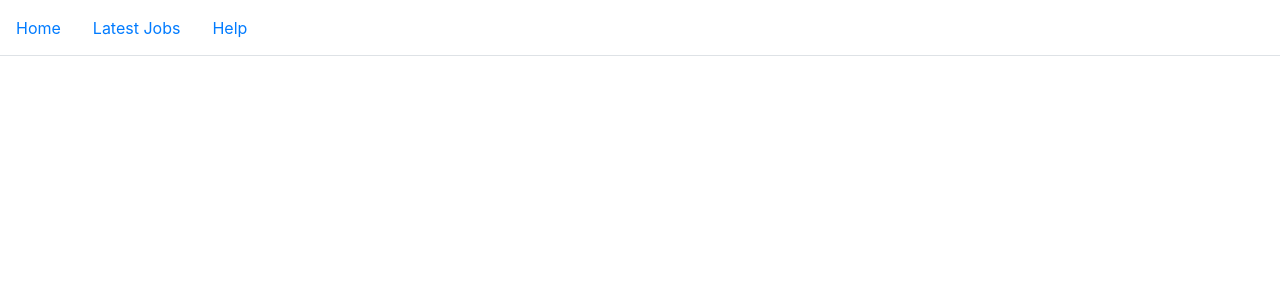
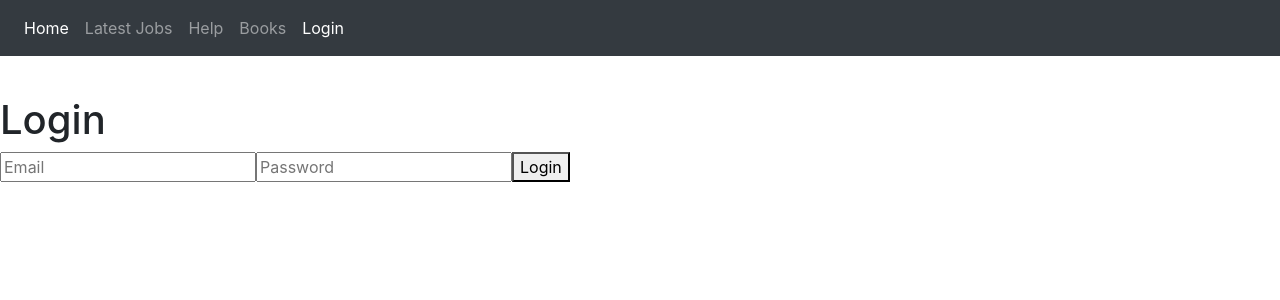
Before and after one commit to osinenkova/sae-pp-webapplication--frontend, a React (Create React App) app: page /login in a window 1280 px wide. Shown: the top 300 px of the page. Built offline with nearby package versions, Linux system fonts and the light colour scheme.

Commit message:
added Auth with Sanctum, Api communication

```diff
--- a/package.json
+++ b/package.json
@@ -24,7 +24,7 @@
     "reactstrap": "^8.6.0"
   },
   "scripts": {
-    "start": "react-scripts start",
+    "start": "set PORT=80 && react-scripts start",
     "build": "react-scripts build",
     "test": "react-scripts test",
     "eject": "react-scripts eject"
--- a/src/App.js
+++ b/src/App.js
@@ -1,12 +1,6 @@
 // LIBRARIES
 import React, { Component } from 'react';
-import { Nav, NavItem, NavLink } from 'reactstrap';
-import {
-  BrowserRouter as Router,
-  Switch,
-  Route,
-  Link
-} from "react-router-dom";
+import { BrowserRouter as Router, Switch, Route, NavLink } from 'react-router-dom';
 
 // DATA
 import data from './Data/data.json'
@@ -16,6 +10,11 @@ import Home from './Components/Pages/Home'
 import LatestJobs from './Components/Pages/Latest-Jobs'
 import Favorites from './Components/Pages/Favorites'
 import Help from './Components/Pages/Help'
+import Login from './Components/Pages/Login'
+import Books from './Components/Pages/Books'
+
+// COMPONENTS
+import apiClient from './Services/api'
 
 
 export default class App extends Component {
@@ -23,7 +22,8 @@ export default class App extends Component {
     jobs : [],
     favorites: [],
     searchJobs: '',
-    sliderValue: ''
+    sliderValue: '',
+    loggedIn: false
   }
 
   componentDidMount() {
@@ -68,34 +68,66 @@ export default class App extends Component {
       });
   }
 
+  //setLoggedIn = sessionStorage.getItem('loggedIn') == 'true' || false;
+
+  login = () => {
+    this.setState({ loggedIn: true });
+    sessionStorage.setItem('loggedIn', true);
+  };
+
+  logout = () => {
+    apiClient.post('/logout').then(response => {
+      if (response.status === 204) {
+        this.setState({ loggedIn: false });
+        sessionStorage.setItem('loggedIn', false);
+      }
+    })
+  };
+
   render () {
+
+  const authLink = this.state.loggedIn
+    ? <button onClick={this.logout} className="nav-link btn btn-link">Logout</button>
+    : <NavLink to='/login' className="nav-link">Login</NavLink>;
     let filteredSearch = this.state.jobs.filter((data) => {
+
       // TODO: second filter to search in multiple keys
 
       // slider results
       return data.level.toLowerCase().includes(this.state.sliderValue.toLowerCase())
-      // serach resultss
-       && data.level.toLowerCase().includes(this.state.searchJobs.toLowerCase()) ||
+      // search results
+       && ( data.level.toLowerCase().includes(this.state.searchJobs.toLowerCase()) ||
        data.company.toLowerCase().includes(this.state.searchJobs.toLowerCase()) ||
-       data.role.toLowerCase().includes(this.state.searchJobs.toLowerCase()) ;
+       data.role.toLowerCase().includes(this.state.searchJobs.toLowerCase()) );
     })
 
     return (
       <div className="App">
         <Router>
           <div>
-              <Nav tabs className="py-3">
-                  <NavItem>
-                   <Link to="/" className="p-3"> Home </Link>
-                  </NavItem>
-                  <NavItem>
-                  <Link to="/latest-jobs" className="p-3"> Latest Jobs </Link>
-                  </NavItem>
-                  <NavItem>
-                  <Link to="/help" className="p-3"> Help </Link>
-                  </NavItem>
-              </Nav>
+            <nav className="navbar navbar-expand-sm navbar-dark bg-dark fixed-top">
+              <div class="collapse navbar-collapse" id="navbarSupportedContent">
+                <ul className="navbar-nav">
+                  <li className="nav-item">
+                    <NavLink to="/" className="nav-link"> Home </NavLink>
+                  </li>
+                  <li className="nav-item">
+                    <NavLink to="/latest-jobs" className="nav-link"> Latest Jobs </NavLink>
+                  </li>
+                  <li className="nav-item">
+                    <NavLink to="/help" className="nav-link"> Help </NavLink>
+                  </li>
+                  <li className="nav-item">
+                  <NavLink to='/books' className="nav-link">Books</NavLink>
+                  </li>
+                  <li className="nav-item">
+                    {authLink}
+                  </li>
+                </ul>
+              </div>
+            </nav>
 
+            <div className="container mt-5 pt-5"></div>
               <Switch>
                 <Route path="/latest-jobs">
                   <LatestJobs
@@ -117,9 +149,16 @@ export default class App extends Component {
                 <Route path="/help">
                   <Help />
                 </Route>
+                <Route path='/books' exact render={props => (
+                  <Books {...props} loggedIn={this.state.loggedIn} />
+                )} />
+                <Route path='/login' render={props => (
+                  <Login {...props} login={this.login} />
+                )} />
               </Switch>
           </div>
         </Router>
+
       </div>
     );
   }
--- a/src/Components/Chart.js
+++ b/src/Components/Chart.js
@@ -1,5 +1,5 @@
 //LIBRARIES
-import React, {Component} from 'react';
+import React from 'react';
 import {withRouter} from 'react-router-dom';
 import {Pie} from 'react-chartjs-2';
 
@@ -27,7 +27,9 @@ function Chart(props) {
                     // position: 'right'
                 }
             }}
-            onElementsClick={ elem=> elem[0] !== undefined ? console.log(elem[0]._index) : null /*() => nextPath('/latest-jobs')*/ }
+            onElementsClick={ elem=> elem[0] !== undefined ? console.log(elem[0]._index) : null /*(elem) => {
+                const i = elem[0]._index;
+            nextPath('/latest-jobs/') }*/  }
             />
        </div>
    )
--- /dev/null
+++ b/src/Components/Pages/Books.js
@@ -0,0 +1,33 @@
+import React from 'react';
+import apiClient from '../../Services/api';
+
+const Books = (props) => {
+    const [books, setBooks] = React.useState([]);
+    React.useEffect(() => {
+        if (props.loggedIn) {
+            apiClient.get('/api/book')
+            .then(response => {
+                setBooks(response.data)
+            })
+            .catch(error => console.error(error));
+        }
+    }, []);
+    const bookList = books.map((book) =>
+        <div key={book.id}
+            className="list-group-item"
+        >
+            <h5>{book.title}</h5>
+            <small>{book.author}</small>
+        </div>
+    );
+    if (props.loggedIn) {
+        return (
+            <div className="list-group">{bookList}</div>
+        );
+    }
+    return (
+        <div className="alert alert-warning">You are not logged in.</div>
+    );
+};
+
+export default Books;
--- a/src/Components/Pages/Favorites.js
+++ b/src/Components/Pages/Favorites.js
@@ -39,7 +39,7 @@ export default function Favorites(props) {
             <div className='row'>
                 <div className='col-md'>
                     <ListGroup id="listgroup">
-                    {favorites.length ? favorites : <p className="text-muted">The list is empty</p>}
+                    {favorites.length ? favorites : <p className="text-muted">This list is empty</p>}
                     </ListGroup>
                 </div>
             </div>
--- a/src/Components/Pages/Help.js
+++ b/src/Components/Pages/Help.js
@@ -7,7 +7,7 @@ export default function Help() {
     return (
         <div>
             <MessageForm
-                title={'Having trouble navigating this website? Send us your feedback:'}
+                title={'Having trouble navigating this website? Send us feedback:'}
                 textfield={'Enter your name here'}
                 textareaPlaceholder={'Your message'}
             />
--- a/src/Components/Pages/Home.js
+++ b/src/Components/Pages/Home.js
@@ -5,10 +5,11 @@ import React, { Component } from 'react'
 import Chart from '../Chart'
 
 export default class Home extends Component {
+    labels = ['Senior', 'Front-end', 'Fullstack', 'Junior', 'Software']
     state = {
         chartData: {
 
-            labels: ['Senior', 'Front-end', 'Fullstack', 'Junior', 'Software'],
+            labels: this.labels,
 
             datasets: [
                 {
@@ -25,6 +26,7 @@ export default class Home extends Component {
         return (
             <div className="h-100">
                 <Chart
+                    labels={this.labels}
                     chartData={this.state.chartData}
                  />
             </div>
--- /dev/null
+++ b/src/Components/Pages/Login.js
@@ -0,0 +1,48 @@
+import React from 'react';
+import apiClient from '../../Services/api'
+
+const Login = (props) => {
+    const [email, setEmail] = React.useState('');
+    const [password, setPassword] = React.useState('');
+    const handleSubmit = (e) => {
+        e.preventDefault();
+        apiClient.get('/sanctum/csrf-cookie')
+        .then(response => {
+            apiClient.post('/login', {
+                email: email,
+                password: password
+            }).then(response => {
+                if (response.status === 204) {
+                    props.login();
+                }
+            })
+        });
+
+    }
+    return (
+        <div>
+            <h1>Login</h1>
+            <form onSubmit={handleSubmit}>
+                <input
+                    type="email"
+                    name="email"
+                    placeholder="Email"
+                    value={email}
+                    onChange={e => setEmail(e.target.value)}
+                    required
+                />
+                <input
+                    type="password"
+                    name="password"
+                    placeholder="Password"
+                    value={password}
+                    onChange={e => setPassword(e.target.value)}
+                    required
+                />
+                <button type="submit">Login</button>
+            </form>
+        </div>
+    );
+}
+
+export default Login;
--- /dev/null
+++ b/src/Services/api.js
@@ -0,0 +1,8 @@
+import axios from 'axios';
+
+const apiClient = axios.create({
+    baseURL: 'https://api.sanctum.test',
+    withCredentials: true,
+});
+
+export default apiClient;
```
Also changed, not shown: 2 other files (tests, documents, lock files or other folders).
